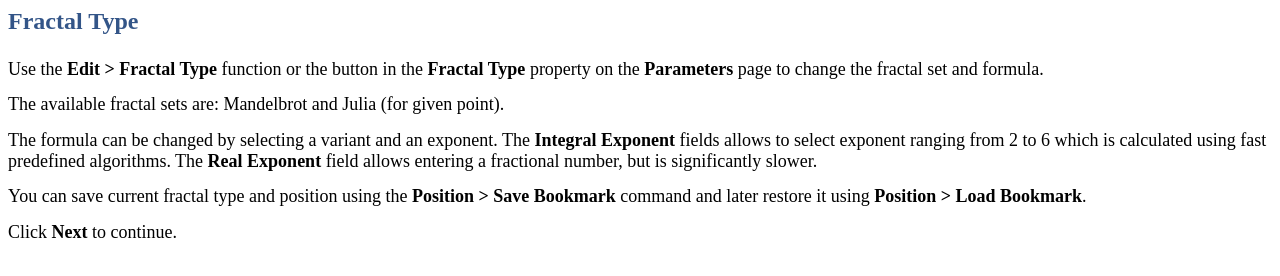
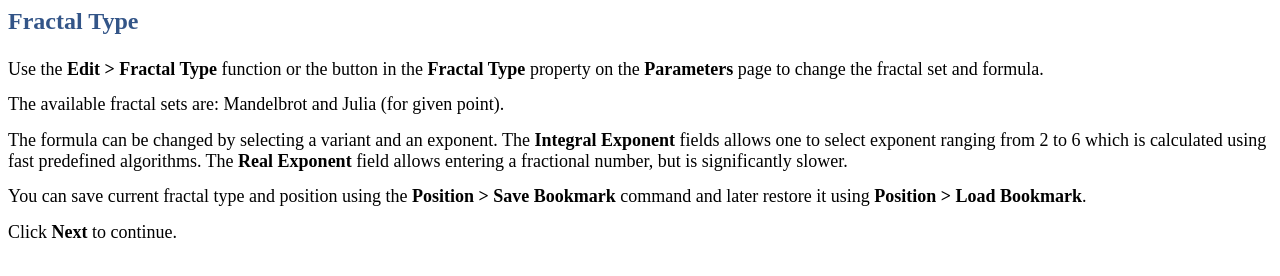
Before and after one commit to mimecorg/fraqtive, a plain HTML site: page src/tutorial/page03.html in a window 1280 px wide. Drawn offline with Linux system fonts and the light colour scheme.

Commit message:
fixed a spelling error
git-svn-id: svn+ssh://svn.code.sf.net/p/fraqtive/code/trunk@73 21e5ddf2-8f81-477f-a659-84387f25dd0c

```diff
--- a/src/tutorial/page03.html
+++ b/src/tutorial/page03.html
@@ -11,7 +11,7 @@
 
 <p>The available fractal sets are: Mandelbrot and Julia (for given point).</p>
 
-<p>The formula can be changed by selecting a variant and an exponent. The <b>Integral Exponent</b> fields allows to select exponent ranging from 2 to 6 which is calculated using fast predefined algorithms. The <b>Real Exponent</b> field allows entering a fractional number, but is significantly slower.</p>
+<p>The formula can be changed by selecting a variant and an exponent. The <b>Integral Exponent</b> fields allows one to select exponent ranging from 2 to 6 which is calculated using fast predefined algorithms. The <b>Real Exponent</b> field allows entering a fractional number, but is significantly slower.</p>
 
 <p>You can save current fractal type and position using the <b>Position > Save Bookmark</b> command and later restore it using <b>Position > Load Bookmark</b>.</p>
 
```
